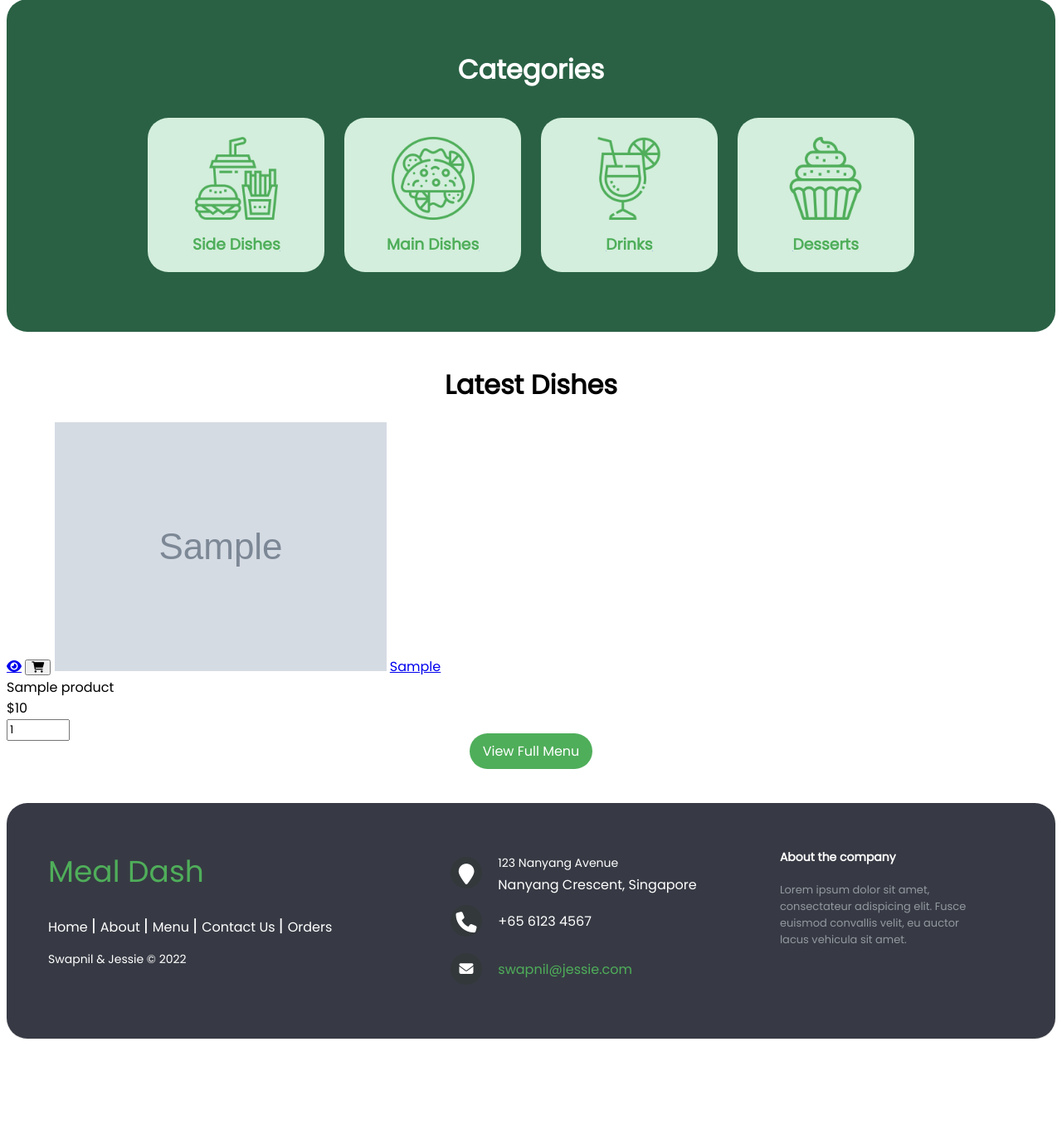
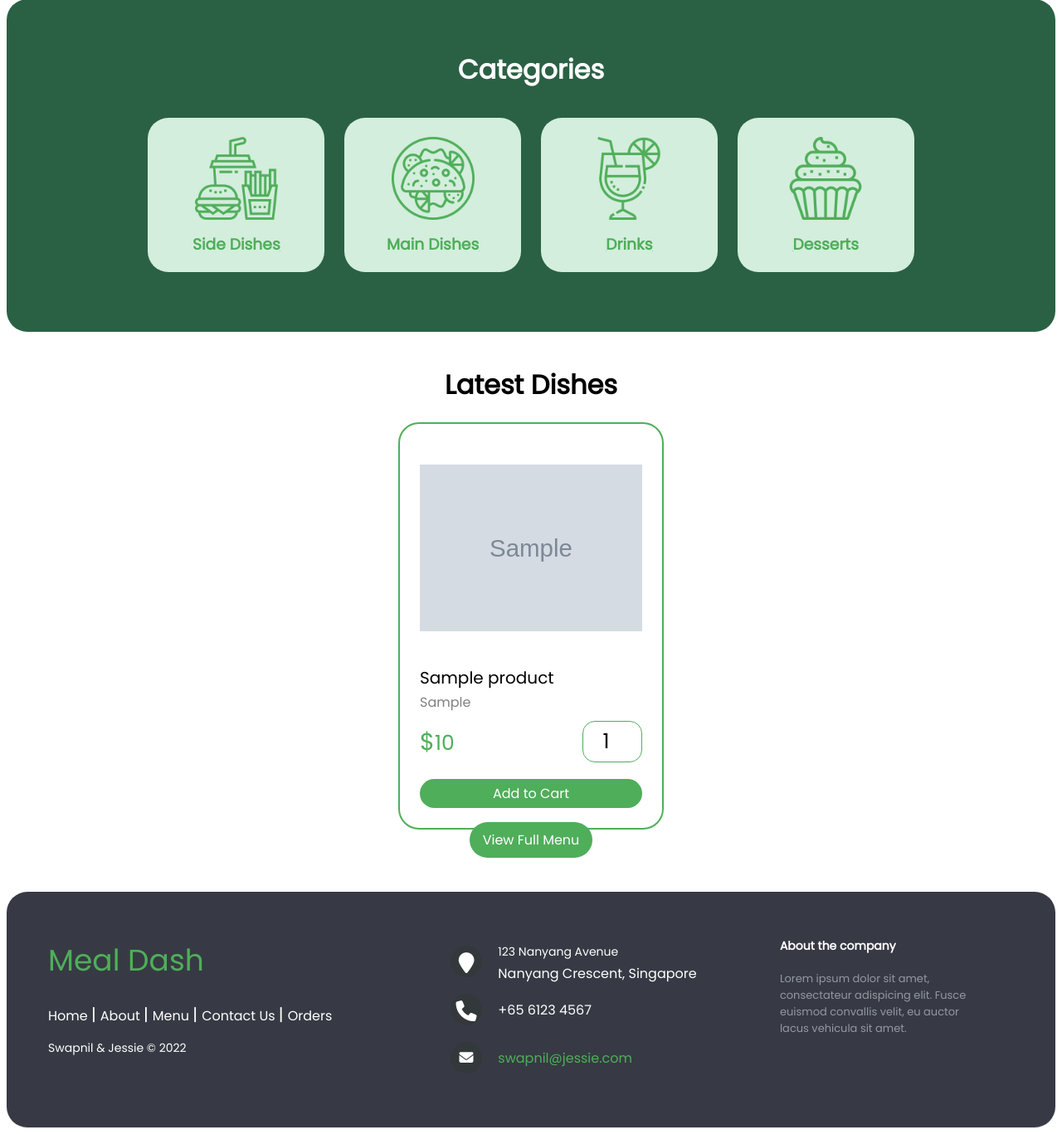
Before and after one commit to swapsmax/meal-dash, a PHP site: page /home.php in a window 1280 px wide. Shown: the part 923-2290 px from the top of the page at 83% size. Before the commit the page ends 2176 px from the top, so only its background shows below. Run offline with PHP 8.4, Linux system fonts and the light colour scheme; tables that the repository leaves empty hold one stand-in row (values such as "Sample post"); grey boxes marked "Sample" are stand-in pictures; some libraries are stand-ins or nearby versions.

Commit message:
latest products container styles

```diff
--- a/css/stylesheet.css
+++ b/css/stylesheet.css
@@ -218,6 +218,120 @@
     text-decoration: underline #4FAE5A;
  }
 
+ /* latest items */
+
+ .latest-items .container{
+  display: grid;
+  grid-template-columns: repeat(auto-fit, 320px);
+  justify-content: center;
+  align-items: flex-start;
+  gap: 20px;
+  padding-left: 100px;
+  padding-right: 100px;
+}
+
+.latest-items .container .box{
+  border: 2px solid #4FAE5A;
+  /* background-color: #D3EEDC; */
+  padding: 1.5rem;
+  position: relative;
+  overflow: hidden;
+  border-radius: 25px;
+}
+
+.latest-items .container .box img{
+  height: 250px;
+  width: 100%;
+  object-fit: contain;
+  border-radius: 25px;
+}
+
+.latest-items .container .box .fa-eye,
+.latest-items .container .box .fa-shopping-cart{
+   position: absolute;
+   top:1rem;
+   height: 40px;
+   width: 40px;
+   line-height: 40px;
+   border: solid 1.5px #D3EEDC;
+   background-color: white;
+   cursor: pointer;
+   font-size: 20px;
+   color:#2A6144;
+   transition: .2s linear;
+   text-align: center;
+   border-radius: 25px;
+}
+
+.latest-items .container .box .fa-eye:hover,
+.latest-items .container .box .fa-shopping-cart:hover{
+   background-color: #4FAE5A;
+   color: white;
+}
+
+.latest-items .container .box .fa-eye{
+   right: -10rem;
+}
+
+.latest-items .container .box .fa-shopping-cart{
+   right: -10rem;
+}
+
+.latest-items .container .box:hover .fa-eye{
+   right: 1rem;
+}
+
+.latest-items .container .box:hover .fa-shopping-cart{
+   right: 1rem;
+}
+
+.latest-items .container .box .cat{
+   font-size: 16px;
+   color: grey;
+   text-decoration: solid underline transparent;
+   transition: .2s linear;
+}
+
+.latest-items .container .box .cat:hover{
+   color: black;
+   text-decoration: solid underline 1.5px black;
+}
+
+.latest-items .container .box .name{
+   font-size: 20px;
+   color: black;
+   margin: 10px 0 2px 0;
+}
+
+.latest-items .container .box .flex{
+   display: flex;
+   align-items: center;
+   gap: 30px;
+   margin-top: 10px;
+}
+
+.latest-items .container .box .flex .price{
+   margin-right: auto;
+   font-size: 25px;
+   color: #4FAE5A;
+}
+
+.latest-items .container .box .flex .price span{
+   color: #4FAE5A;
+   font-size: 1.8rem;
+}
+
+.latest-items .container .box .flex .qty{
+   padding: 5px;
+   border: 1.5px solid #4FAE5A;
+   font-size: 25px;
+   color: black;
+   border-radius: 15px;
+   width: 60px;
+   text-align: center;
+}
+
+
 .latest-items .more-btn {
     text-align: center;
  }
@@ -241,6 +355,30 @@
     text-decoration: underline solid transparent;
  }
 
+ .latest-items .container .add-to-cart {
+  text-align: center;
+ }
+
+ .latest-items .container .add-to-cart .add-btn {
+    border: none;
+    margin-top: 20px;
+    font-size: 16px;
+    padding: 5px 16px;
+    cursor: pointer;
+    /* text-transform: capitalize; */
+    background-color: #4FAE5A;
+    color: white;
+    text-decoration: underline solid transparent;
+    transition: 0.2s linear;
+    border-radius: 25px;
+    display: block;
+    width: 100%;
+ }
+
+ .latest-items .container .add-to-cart .add-btn:hover {
+    background-color:#D3EEDC;
+    color:#4FAE5A;
+ }
 
  /* footer styles */
 
--- a/home.php
+++ b/home.php
@@ -104,13 +104,16 @@
 				<input type="hidden" name="price" value="<?= $fetch_products['price']; ?>">
 				<input type="hidden" name="image" value="<?= $fetch_products['image']; ?>">
 				<a href="quick_view.php?pid=<?= $fetch_products['id']; ?>" class="fas fa-eye"></a>
-				<button type="submit" class="fas fa-shopping-cart" name="add_to_cart"></button>
+				<!-- <button type="submit" class="fas fa-shopping-cart" name="add_to_cart"></button> -->
 				<img src="uploaded_img/<?= $fetch_products['image']; ?>" alt="">
+				<div class="name"><?= $fetch_products['name']; ?></div>
 				<a href="category.php?category=<?= $fetch_products['category']; ?>" class="cat"><?= $fetch_products['category']; ?></a>
-				<div class="name"><?= $fetch_products['name']; ?></div>
 				<div class="flex">
 					<div class="price"><span>$</span><?= $fetch_products['price']; ?></div>
 					<input type="number" name="qty" class="qty" min="1" max="99" value="1" maxlength="2">
+				</div>
+				<div class="add-to-cart">
+					<button type="submit" class="add-btn" name="add_to_cart">Add to Cart</button>
 				</div>
 			</form>
 			<?php
```
